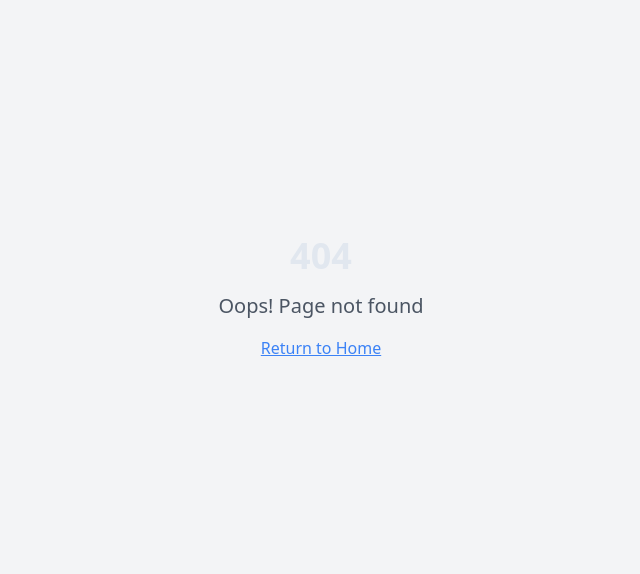
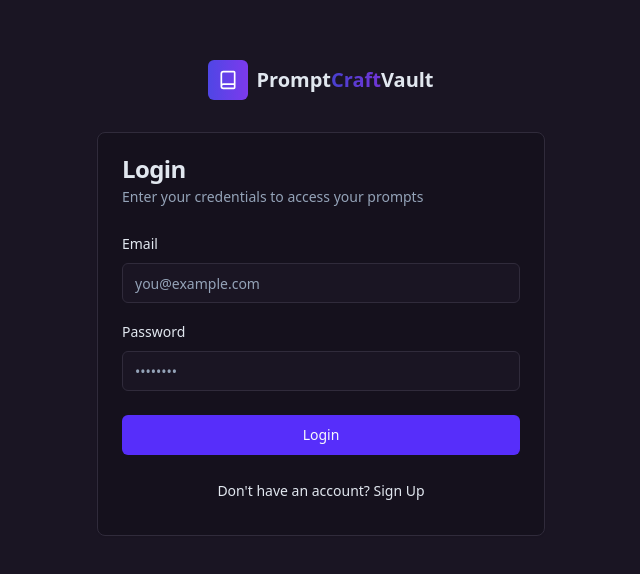
Before and after one commit to Thearchitech88/prompt-craft-vault, a React (Vite) app: page /auth in a window 1280 px wide. Before the commit this address had no page. Shown: the part 102-676 px from the top of the page, without its empty margins (319-959 px from the left). Built offline with nearby package versions, Linux system fonts and the light colour scheme.

Commit message:
Implement authentication system
Integrate authentication to enable RLS policies.

```diff
--- a/src/App.tsx
+++ b/src/App.tsx
@@ -3,8 +3,11 @@ import { Toaster } from "@/components/ui/toaster";
 import { Toaster as Sonner } from "@/components/ui/sonner";
 import { TooltipProvider } from "@/components/ui/tooltip";
 import { QueryClient, QueryClientProvider } from "@tanstack/react-query";
-import { BrowserRouter, Routes, Route } from "react-router-dom";
+import { BrowserRouter, Routes, Route, Navigate } from "react-router-dom";
+import { AuthProvider } from "@/contexts/AuthContext";
+import ProtectedRoute from "@/components/ProtectedRoute";
 import Index from "./pages/Index";
+import Auth from "./pages/Auth";
 import Dashboard from "./pages/Dashboard";
 import CreatePrompt from "./pages/CreatePrompt";
 import PromptDetail from "./pages/PromptDetail";
@@ -16,22 +19,44 @@ const queryClient = new QueryClient();
 
 const App = () => (
   <QueryClientProvider client={queryClient}>
+    <AuthProvider>
       <TooltipProvider>
         <Toaster />
         <Sonner />
         <BrowserRouter>
           <Routes>
             <Route path="/" element={<Index />} />
-          <Route path="/dashboard" element={<Dashboard />} />
-          <Route path="/create" element={<CreatePrompt />} />
-          <Route path="/prompt/:id" element={<PromptDetail />} />
-          <Route path="/settings" element={<Settings />} />
-          <Route path="/category/:categoryId" element={<Category />} />
-          {/* ADD ALL CUSTOM ROUTES ABOVE THE CATCH-ALL "*" ROUTE */}
+            <Route path="/auth" element={<Auth />} />
+            <Route path="/dashboard" element={
+              <ProtectedRoute>
+                <Dashboard />
+              </ProtectedRoute>
+            } />
+            <Route path="/create" element={
+              <ProtectedRoute>
+                <CreatePrompt />
+              </ProtectedRoute>
+            } />
+            <Route path="/prompt/:id" element={
+              <ProtectedRoute>
+                <PromptDetail />
+              </ProtectedRoute>
+            } />
+            <Route path="/settings" element={
+              <ProtectedRoute>
+                <Settings />
+              </ProtectedRoute>
+            } />
+            <Route path="/category/:categoryId" element={
+              <ProtectedRoute>
+                <Category />
+              </ProtectedRoute>
+            } />
             <Route path="*" element={<NotFound />} />
           </Routes>
         </BrowserRouter>
       </TooltipProvider>
+    </AuthProvider>
   </QueryClientProvider>
 );
 
--- a/src/components/Header.tsx
+++ b/src/components/Header.tsx
@@ -1,11 +1,24 @@
 
 import React from 'react';
 import { Button } from "@/components/ui/button";
-import { Plus, Book, Settings } from "lucide-react";
+import { Plus, Book, Settings, LogOut, LogIn } from "lucide-react";
 import { useNavigate } from 'react-router-dom';
+import { useAuth } from "@/contexts/AuthContext";
+import { toast } from "@/components/ui/sonner";
 
 const Header: React.FC = () => {
   const navigate = useNavigate();
+  const { user, signOut } = useAuth();
+
+  const handleSignOut = async () => {
+    try {
+      await signOut();
+      toast.success("Logged out successfully");
+      navigate('/');
+    } catch (error) {
+      toast.error("Error signing out");
+    }
+  };
 
   return (
     <header className="w-full py-4 px-6 border-b border-border bg-card/80 backdrop-blur-sm z-10 sticky top-0">
@@ -20,6 +33,8 @@ const Header: React.FC = () => {
         </div>
 
         <div className="flex items-center gap-4">
+          {user ? (
+            <>
               <Button
                 variant="outline"
                 size="sm"
@@ -43,6 +58,22 @@ const Header: React.FC = () => {
               >
                 <Plus className="w-4 h-4" /> New Prompt
               </Button>
+              <Button
+                variant="ghost"
+                size="sm"
+                onClick={handleSignOut}
+              >
+                <LogOut className="w-4 h-4 mr-1" /> Logout
+              </Button>
+            </>
+          ) : (
+            <Button
+              size="sm"
+              onClick={() => navigate('/auth')}
+            >
+              <LogIn className="w-4 h-4 mr-1" /> Login
+            </Button>
+          )}
         </div>
       </div>
     </header>
--- /dev/null
+++ b/src/components/ProtectedRoute.tsx
@@ -0,0 +1,27 @@
+
+import React, { useEffect } from 'react';
+import { useNavigate } from 'react-router-dom';
+import { useAuth } from '@/contexts/AuthContext';
+
+const ProtectedRoute: React.FC<{ children: React.ReactNode }> = ({ children }) => {
+  const { user, isLoading } = useAuth();
+  const navigate = useNavigate();
+
+  useEffect(() => {
+    if (!isLoading && !user) {
+      navigate('/auth');
+    }
+  }, [user, isLoading, navigate]);
+
+  if (isLoading) {
+    return (
+      <div className="flex items-center justify-center h-screen">
+        <div className="animate-spin rounded-full h-12 w-12 border-b-2 border-primary"></div>
+      </div>
+    );
+  }
+
+  return user ? <>{children}</> : null;
+};
+
+export default ProtectedRoute;
--- /dev/null
+++ b/src/contexts/AuthContext.tsx
@@ -0,0 +1,58 @@
+
+import React, { createContext, useState, useEffect, useContext } from 'react';
+import { Session, User } from '@supabase/supabase-js';
+import { supabase } from '@/integrations/supabase/client';
+
+type AuthContextType = {
+  session: Session | null;
+  user: User | null;
+  isLoading: boolean;
+  signOut: () => Promise<void>;
+};
+
+const AuthContext = createContext<AuthContextType>({
+  session: null,
+  user: null,
+  isLoading: true,
+  signOut: async () => {},
+});
+
+export const useAuth = () => useContext(AuthContext);
+
+export const AuthProvider: React.FC<{ children: React.ReactNode }> = ({ children }) => {
+  const [user, setUser] = useState<User | null>(null);
+  const [session, setSession] = useState<Session | null>(null);
+  const [isLoading, setIsLoading] = useState(true);
+
+  useEffect(() => {
+    // Set up auth state listener FIRST
+    const { data: { subscription } } = supabase.auth.onAuthStateChange(
+      (event, session) => {
+        setSession(session);
+        setUser(session?.user ?? null);
+        setIsLoading(false);
+      }
+    );
+
+    // THEN check for existing session
+    supabase.auth.getSession().then(({ data: { session } }) => {
+      setSession(session);
+      setUser(session?.user ?? null);
+      setIsLoading(false);
+    });
+
+    return () => {
+      subscription.unsubscribe();
+    };
+  }, []);
+
+  const signOut = async () => {
+    await supabase.auth.signOut();
+  };
+
+  return (
+    <AuthContext.Provider value={{ session, user, isLoading, signOut }}>
+      {children}
+    </AuthContext.Provider>
+  );
+};
--- /dev/null
+++ b/src/pages/Auth.tsx
@@ -0,0 +1,121 @@
+
+import React, { useState } from 'react';
+import { useNavigate } from 'react-router-dom';
+import { Button } from "@/components/ui/button";
+import { Input } from "@/components/ui/input";
+import { Card, CardContent, CardHeader, CardTitle, CardDescription, CardFooter } from "@/components/ui/card";
+import { toast } from "@/components/ui/sonner";
+import { Book } from "lucide-react";
+import { supabase } from "@/integrations/supabase/client";
+
+const Auth: React.FC = () => {
+  const navigate = useNavigate();
+  const [isLogin, setIsLogin] = useState(true);
+  const [isLoading, setIsLoading] = useState(false);
+  const [email, setEmail] = useState('');
+  const [password, setPassword] = useState('');
+
+  const handleAuth = async (e: React.FormEvent) => {
+    e.preventDefault();
+    setIsLoading(true);
+
+    try {
+      if (isLogin) {
+        const { data, error } = await supabase.auth.signInWithPassword({
+          email,
+          password,
+        });
+
+        if (error) throw error;
+        toast.success('Logged in successfully!');
+        navigate('/dashboard');
+      } else {
+        const { data, error } = await supabase.auth.signUp({
+          email,
+          password,
+        });
+
+        if (error) throw error;
+        toast.success('Sign up successful! Check your email for verification.');
+      }
+    } catch (error: any) {
+      toast.error(error.message || 'Authentication failed');
+    } finally {
+      setIsLoading(false);
+    }
+  };
+
+  return (
+    <div className="min-h-screen flex flex-col items-center justify-center bg-background p-4">
+      <div className="flex items-center gap-2 mb-8">
+        <div className="flex items-center justify-center w-10 h-10 rounded-md bg-prompt-gradient">
+          <Book className="w-5 h-5 text-white" />
+        </div>
+        <h1 className="text-xl font-bold">
+          Prompt<span className="gradient-text">Craft</span>Vault
+        </h1>
+      </div>
+
+      <Card className="w-full max-w-md">
+        <CardHeader>
+          <CardTitle>{isLogin ? 'Login' : 'Sign Up'}</CardTitle>
+          <CardDescription>
+            {isLogin
+              ? 'Enter your credentials to access your prompts'
+              : 'Create an account to start managing your prompts'}
+          </CardDescription>
+        </CardHeader>
+        <form onSubmit={handleAuth}>
+          <CardContent className="space-y-4">
+            <div className="space-y-2">
+              <label htmlFor="email" className="text-sm font-medium">
+                Email
+              </label>
+              <Input
+                id="email"
+                type="email"
+                placeholder="you@example.com"
+                value={email}
+                onChange={(e) => setEmail(e.target.value)}
+                required
+              />
+            </div>
+            <div className="space-y-2">
+              <label htmlFor="password" className="text-sm font-medium">
+                Password
+              </label>
+              <Input
+                id="password"
+                type="password"
+                placeholder="••••••••"
+                value={password}
+                onChange={(e) => setPassword(e.target.value)}
+                required
+                minLength={6}
+              />
+            </div>
+          </CardContent>
+          <CardFooter className="flex flex-col gap-4">
+            <Button
+              type="submit"
+              className="w-full"
+              disabled={isLoading}
+            >
+              {isLoading ? 'Processing...' : isLogin ? 'Login' : 'Sign Up'}
+            </Button>
+            <Button
+              type="button"
+              variant="ghost"
+              className="w-full"
+              onClick={() => setIsLogin(!isLogin)}
+            >
+              {isLogin ? "Don't have an account? Sign Up" : "Already have an account? Login"}
+            </Button>
+          </CardFooter>
+        </form>
+      </Card>
+    </div>
+  );
+};
+
+export default Auth;
--- a/src/pages/Index.tsx
+++ b/src/pages/Index.tsx
@@ -1,11 +1,19 @@
-
-import React from 'react';
+import React, { useEffect } from 'react';
 import { useNavigate } from 'react-router-dom';
 import { Button } from "@/components/ui/button";
-import { Book, Plus, ArrowRight } from "lucide-react";
+import { Book, Plus, ArrowRight, LogIn } from "lucide-react";
+import { useAuth } from "@/contexts/AuthContext";
 
 const Index: React.FC = () => {
   const navigate = useNavigate();
+  const { user, isLoading } = useAuth();
+
+  // Redirect to dashboard if already logged in
+  useEffect(() => {
+    if (user && !isLoading) {
+      navigate('/dashboard');
+    }
+  }, [user, isLoading, navigate]);
 
   return (
     <div className="min-h-screen flex flex-col">
@@ -23,9 +31,9 @@ const Index: React.FC = () => {
           <Button
             variant="outline"
             className="hidden sm:flex"
-            onClick={() => navigate('/dashboard')}
+            onClick={() => navigate('/auth')}
           >
-            Dashboard
+            <LogIn className="w-4 h-4 mr-2" /> Login
           </Button>
         </div>
       </header>
@@ -47,7 +55,7 @@ const Index: React.FC = () => {
                 <Button
                   size="lg"
                   className="bg-prompt-gradient hover:opacity-90 transition-opacity"
-                  onClick={() => navigate('/dashboard')}
+                  onClick={() => navigate('/auth')}
                 >
                   Get Started <ArrowRight className="ml-2 w-5 h-5" />
                 </Button>
@@ -55,9 +63,9 @@ const Index: React.FC = () => {
                 <Button
                   variant="outline"
                   size="lg"
-                  onClick={() => navigate('/create')}
+                  onClick={() => navigate('/auth')}
                 >
-                  <Plus className="mr-2 w-5 h-5" /> Create Prompt
+                  <LogIn className="mr-2 w-5 h-5" /> Sign Up
                 </Button>
               </div>
             </div>
```
Lines whose indentation alone changed are shown as unchanged.
